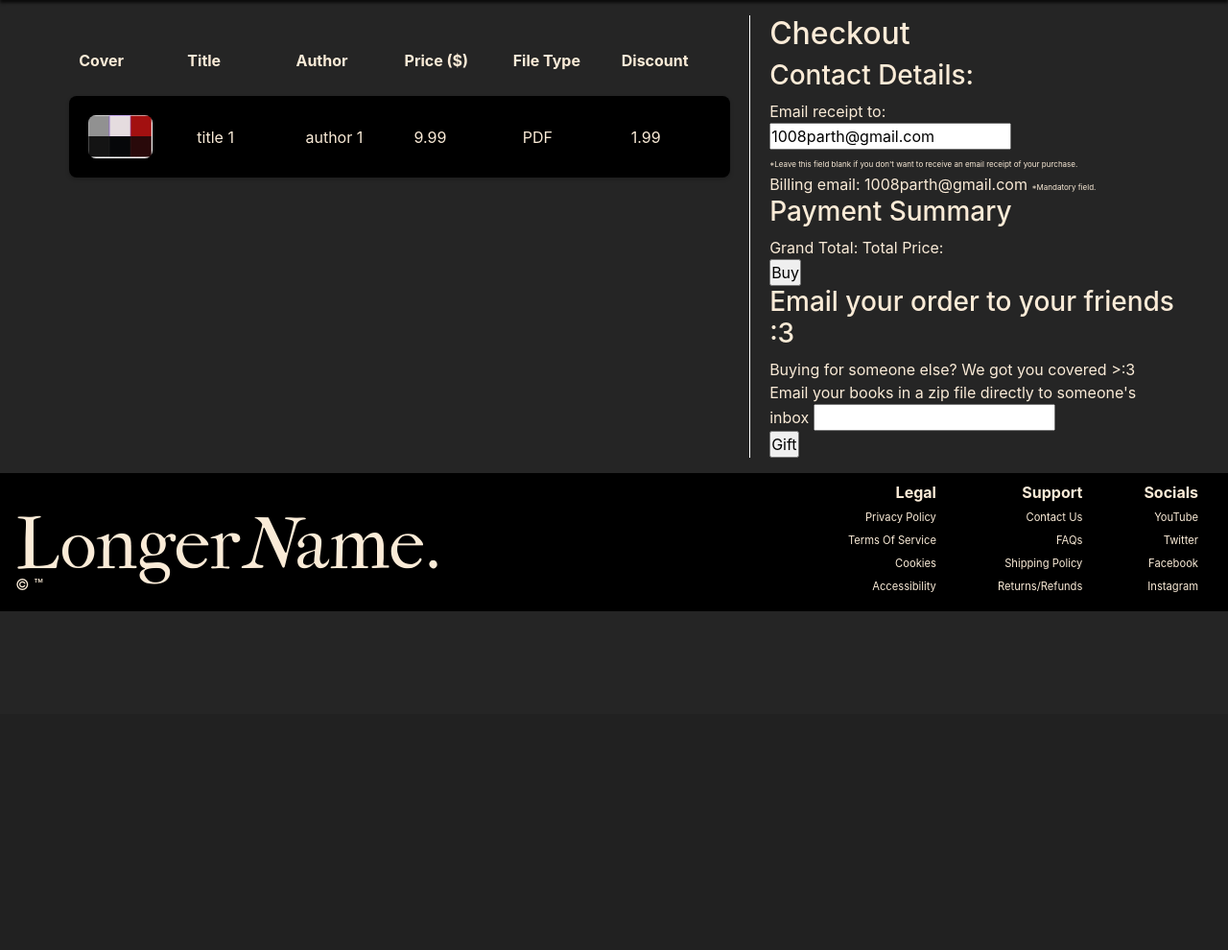
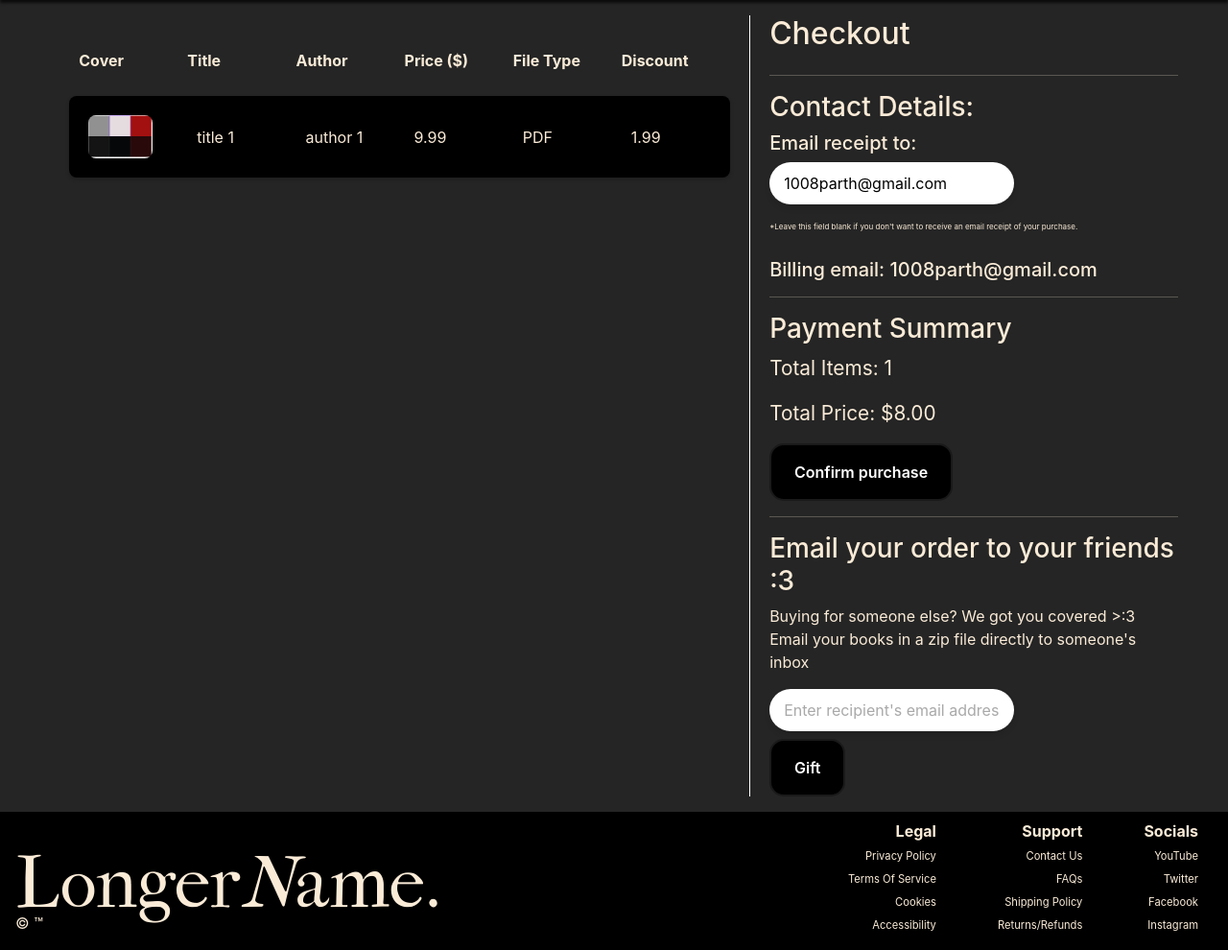
Before and after one commit to parthacharyaaaaa/Seneca, a Flask app: page /cart in a window 1280 px wide. Shown: the part 56-1046 px from the top of the page at 96% size. Before the commit the page ends 693 px from the top, so only its background shows below. Run offline with Flask 3, Linux system fonts and the light colour scheme; a user stored in the database is signed in.

Commit message:
Styled purchase page, added email validation

```diff
--- a/app.py
+++ b/app.py
@@ -373,16 +373,22 @@ def product(product_id):
 
 @app.route('/cart')
 def cart():
+    fallback = loadCart()
+    backup_price = 0.0
+    for items in fallback.values():
+        print(items)
+        backup_price += items['price'] - items['discount']
+    backup_quantity = len(fallback)
     if current_user.is_authenticated:
         if current_user.cart == []:
-            return render_template('cart.html', signedIn = current_user.is_authenticated, isEmpty = True)
+            return render_template('cart.html', signedIn = current_user.is_authenticated, isEmpty = True, backup_price = backup_price, backup_quantity = backup_quantity)
         else:
-            return render_template('cart.html', signedIn = current_user.is_authenticated, isEmpty = False, receiptEmail = current_user.email_id)
+            return render_template('cart.html', signedIn = current_user.is_authenticated, isEmpty = False, receiptEmail = current_user.email_id , backup_price = backup_price, backup_quantity = backup_quantity)
     else:
         if 'cart' not in session or session['cart'] == []:
-            return render_template('cart.html', signedIn = current_user.is_authenticated, isEmpty = True)
+            return render_template('cart.html', signedIn = current_user.is_authenticated, isEmpty = True, backup_price = backup_price, backup_quantity = backup_quantity)
         else:
-            return render_template('cart.html', signedIn = current_user.is_authenticated, isEmpty = False)
+            return render_template('cart.html', signedIn = current_user.is_authenticated, isEmpty = False, backup_price = backup_price, backup_quantity = backup_quantity)
 
 @app.route("/get-catalogue", methods = ["POST", "GET"])
 def getCatalogue():
@@ -564,6 +570,10 @@ def processOrder():
     print(data)
     receiptEmail = data.get('receipt_email')
     print(receiptEmail)
+
+    email_regex = r"[^@]+@[^@]+\.[^@]+"
+    if receiptEmail != "" and not regex.match(email_regex, receiptEmail):
+        return jsonify({"alert" : "Invalid receipt email provided"})
     if data.get('validation') != "True":
         print("API call dirty >:(")
         return jsonify({"alert" : "Error processing order", "redirect_url" : url_for('home')})
@@ -592,7 +602,11 @@ def processOrder():
             return jsonify({"message" : "Your order has been processed", "redirect_url" : url_for('download'), "flag" : "valid"})
         #Guest Transaction
         else:
+            if receiptEmail != "" and not regex.match(email_regex, receiptEmail):
+                return jsonify({"alert" : "Invalid receipt email provided"})
             billingEmail = data.get('billing_email')
+            if receiptEmail != "" and not regex.match(email_regex, receiptEmail):
+                return jsonify({"alert" : "Invalid billing email provided"})
             if validateCart():
                 print("Processing order: guest")
 
@@ -613,8 +627,7 @@ def processOrder():
 
 @app.route("/checkout/download", methods = ['GET'])
 def download():
-    return render_template('download.html')
-
+    return render_template('download.html', signedIn = current_user.is_authenticated)
 @app.route("/gift", methods = ['GET', 'POST'])
 def gift():
     data = request.get_json()
--- a/static/cart.css
+++ b/static/cart.css
@@ -88,3 +88,52 @@
     margin-top: 2rem;
     width: 100%;
 }
+
+.hover-button{
+    /* width:12rem; */
+    width: fit-content;
+}
+
+.input-container {
+    display: flex;
+    justify-content: center;
+    align-items: center;
+    width: 100%;
+    max-width: 400px;
+    padding: 20px;
+}
+
+.bg-field {
+    width: 60%;
+    padding: 10px 15px;
+    border: none;
+    border-radius: 25px;
+    background-color: #ffffff; /* White background */
+    box-shadow: 0 4px 6px rgba(0, 0, 0, 0.1); /* Subtle shadow */
+    font-size: 16px;
+    transition: all 0.3s ease;
+    margin-bottom: 0.5rem;
+}
+
+/* Placeholder styling */
+.bg-field::placeholder {
+    color: #a9a9a9; /* Light gray placeholder text */
+}
+
+/* Focus and hover effects */
+.bg-field:focus,
+.bg-field:hover {
+    outline: 2px solid green;
+    box-shadow: 2px 6px 12px rgba(0, 0, 0, 0.4); /* Stronger shadow */
+    background-color: #f7f7f7; /* Slightly darker background */
+    transform: translateY(-2px);
+}
+
+#total-bill,
+#total-items{
+    font-size: var(--FSIZE-L);
+}
+.text-span{
+    display: block;
+    margin-bottom: 1rem;
+}
--- a/static/scripts/billGenerator.js
+++ b/static/scripts/billGenerator.js
@@ -49,7 +49,8 @@ function displayContent(products) {
     });
 
     try {
-        document.getElementById('total-bill').innerHTML = "Total Price: ", total.toFixed(2);
+        document.getElementById('total-items').innerHTML = "Total Items: " + Object.keys(products).length;
+        document.getElementById('total-bill').innerHTML = "Total Price: $" + total.toFixed(2);
     } catch (error) {
         return false;
     }
--- a/templates/cart.html
+++ b/templates/cart.html
@@ -1,7 +1,7 @@
 {% extends 'baseTemplate.html' %}
 {% block title %} Checkout {% endblock %}
 {% block additionalDependencies %}
-    <link rel = "stylesheet" type="text/css" href="{{url_for('static', filename='cart.css')}}">
+<link rel="stylesheet" type="text/css" href="{{url_for('static', filename='cart.css')}}">
 {% endblock %}
 {% block content %}
 
@@ -19,7 +19,7 @@
     <a href="{{ url_for('catalogue') }}">
         <button type="button" class="hover-button">Browse</button>
     </a>
-    </div>
+</div>
 {% else %}
 <section class="page-container">
     <div class="product-container">
@@ -27,43 +27,51 @@
     <div class="bill">
         {% if(signedIn) %}
         <h2>Checkout</h2>
-        <div class = "contact-details">
+        <hr>
+        <div class="contact-details">
             <h3>Contact Details:</h3>
-            Email receipt to:<br>
-            <input type = email id = "receipt-email" value = '{{receiptEmail}}'>
-            <span class="utility-disclaimer-text-small">*Leave this field blank if you don't want to receive an email receipt of your purchase.</span><br>
-            Billing email: {{receiptEmail}}
-            <span class="utility-disclaimer-text-small">*Mandatory field.</span>
+            <h5>Email receipt to:</h5>
+            <input type=email id="receipt-email" value='{{receiptEmail}}' class="bg-field">
+            <span class="utility-disclaimer-text-small">*Leave this field blank if you don't want to receive an email
+                receipt of your purchase.</span><br><br>
+            <h5 style="margin-bottom: 0; padding-bottom: 0;">Billing email: {{receiptEmail}}</h5>
         </div>
         {% else %}
         <h2>Guest Checkout</h2>
-        <div class = "contact-details">
+        <hr>
+        <div class="contact-details">
             <h3>Contact Details:</h3>
             Email receipt to:<br>
-            <input type = email id = "receipt-email" value = '{{receiptEmail}}'>
-            <input type = email id = "billing-email" placeholder="Billing address (required)" required/>
-            <span class="utility-disclaimer-text-small">*For tracking and storing our orders, we require guests to provide an address to assosciate the purchase with.</span>
+            <div class="input-container">
+                <input type=email id="receipt-email" value='{{receiptEmail}}' class="bg-field">
+                <input type=email id="billing-email" placeholder="Billing address (required)" required
+                    class="bg-field" />
+            </div>
+            <span class="utility-disclaimer-text-small">*For tracking and storing our orders, we require guests to
+                provide an address to assosciate the purchase with.</span>
         </div>
         {% endif %}
-
+        <hr>
         <div class="paymentinfo">
             <h3>Payment Summary</h3>
-            Grand Total: <span id="total-bill"></span><br>
-            <input type="submit" value="Buy" id="confirm-purchase"/>
+            <span id="total-items" class="text-span">Total Items: {{backup_quantity}}</span>
+            <span id="total-bill" class="text-span">Total Price: ${{backup_price}}</span>
+            <input type="submit" value="Confirm purchase" id="confirm-purchase" class="hover-button" />
+            <hr>
         </div>
         <div class="gift">
             <h3>Email your order to your friends :3</h3>
-            Buying for someone else? We got you covered >:3 <br>
-            Email your books in a zip file directly to someone's inbox
-            <input type="text" value="" id="gift-id"/>
+            <span class="text-span">Buying for someone else? We got you covered >:3 <br>Email your books in a zip file
+                directly to someone's inbox</span>
+            <input type="text" value="" id="gift-id" class="bg-field" placeholder="Enter recipient's email address" />
             <br>
-            <input type = "submit" value = "Gift" id="gift-button"/>
+            <input type="submit" value="Gift" id="gift-button" class="hover-button" />
         </div>
     </div>
 </section>
-<script src = "{{url_for('static', filename='scripts/billGenerator.js')}}"></script>
-<script src = "{{url_for('static', filename='scripts/giftBooks.js')}}"></script>
-<script src = "{{url_for('static', filename='scripts/purchaseProcessor.js')}}"></script>
+<script src="{{url_for('static', filename='scripts/billGenerator.js')}}"></script>
+<script src="{{url_for('static', filename='scripts/giftBooks.js')}}"></script>
+<script src="{{url_for('static', filename='scripts/purchaseProcessor.js')}}"></script>
 
 
 {% endif %}
--- a/templates/download.html
+++ b/templates/download.html
@@ -1,5 +1,5 @@
 {% extends 'baseTemplate.html' %}
-
+{%block title%} Purchase Successful {% endblock %}
 {% block content %}
 <section id="message">
     Lorem ipsum, dolor sit amet consectetur adipisicing elit. Deleniti libero at sint cum. Non ullam aliquid sed ea
```
Also changed, not shown: instance/test1.db.
